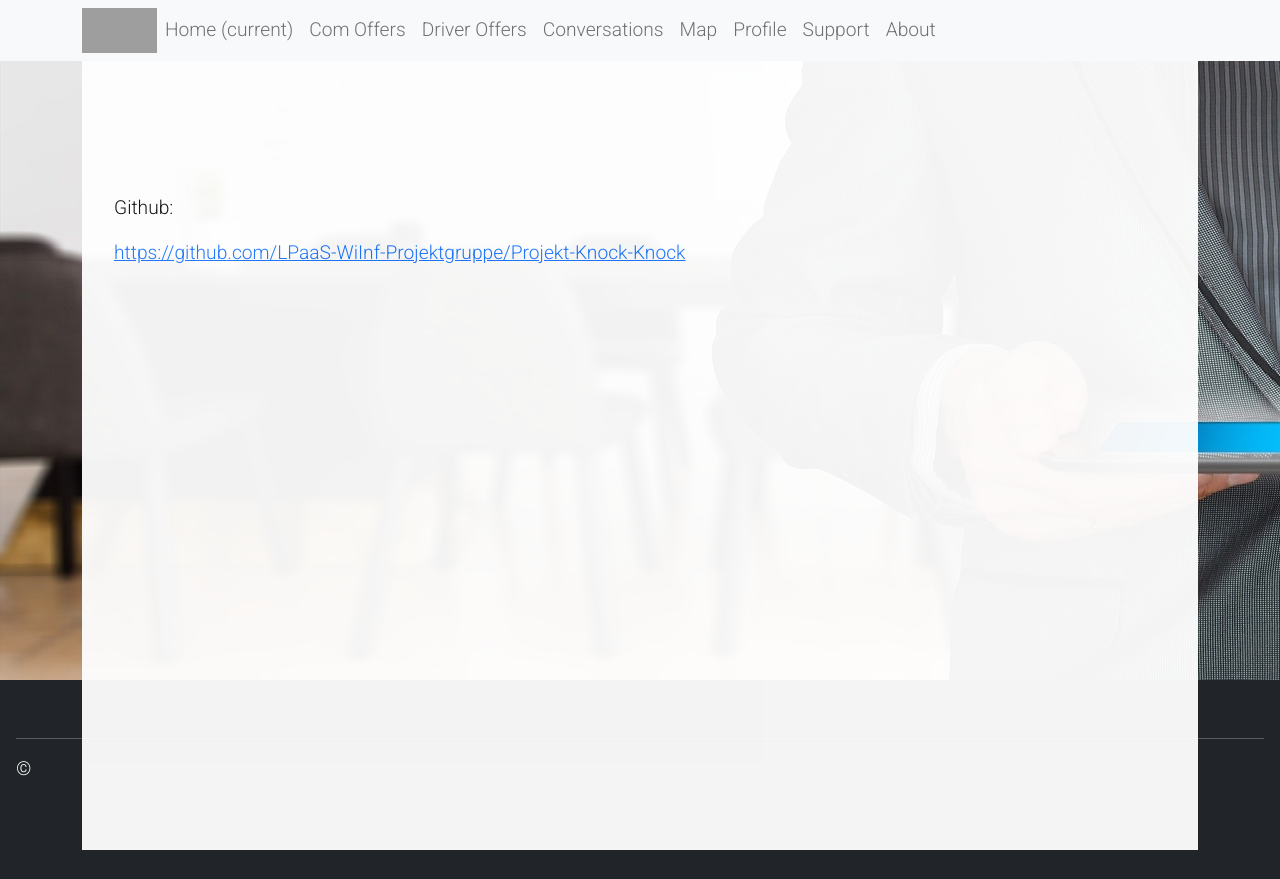
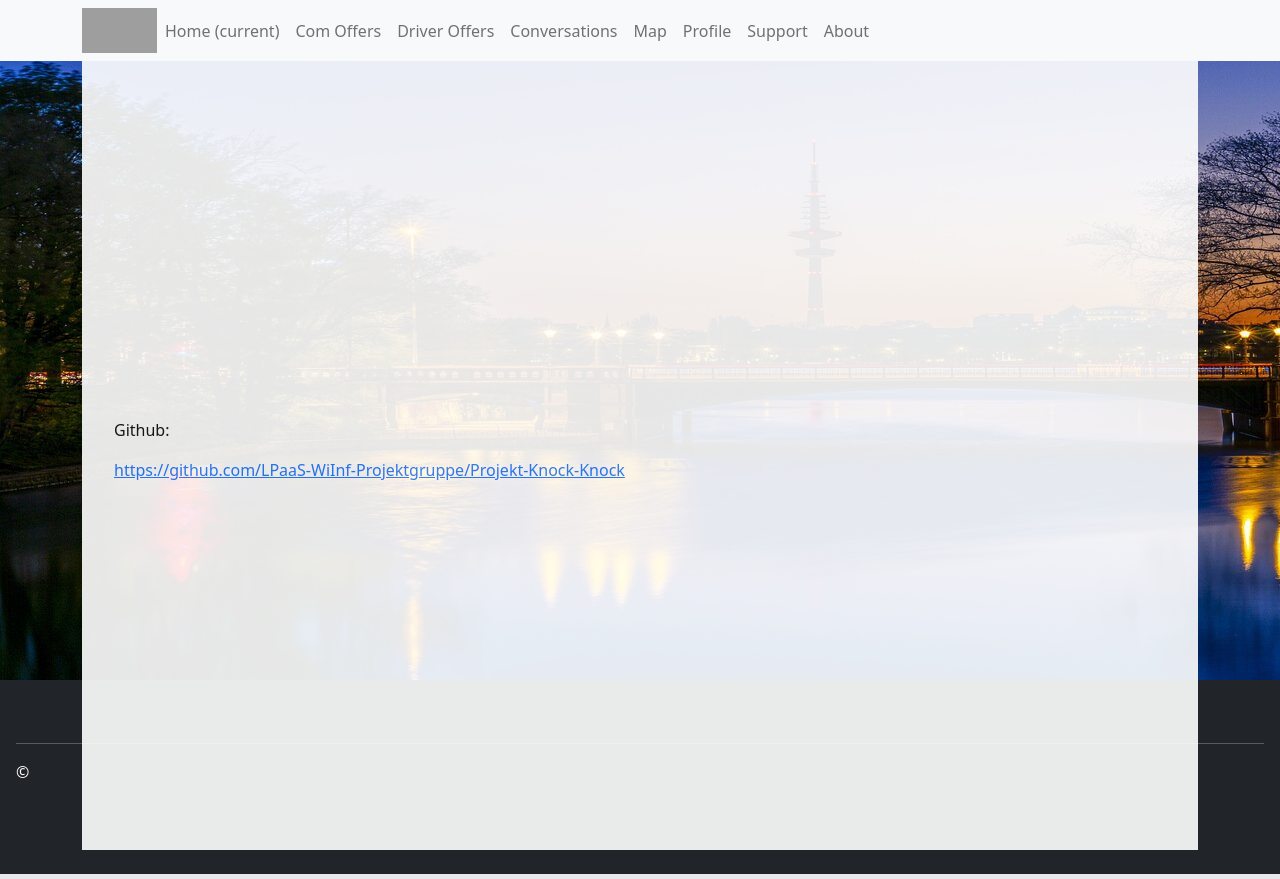
Before and after one commit to LPaaS-WiInf-Projektgruppe/Projekt-Knock-Knock, a Flask app: template project_knock_knock/templates/about.html in a window 1280 px wide. Run offline with Flask 2, Linux system fonts and the light colour scheme; the template is opened without the code that fills it, so the values that code supplies are empty; some libraries are stand-ins or nearby versions; grey boxes are pictures that could not be loaded.

Commit message:
aboutpage background

```diff
--- a/project_knock_knock/static/about__style.css
+++ b/project_knock_knock/static/about__style.css
@@ -5,7 +5,7 @@ body
     font-size: 1.2rem;
     font-family: roboto;
     font-weight: 300;
-    background-image: url('img/support.jpg');
+    background-image: url('img/about.jpg');
     background-repeat: no-repeat;
 }
 
@@ -31,8 +31,9 @@ h2
     background: #FFFFFF;
     color: black;
     overflow: hidden;
-    height:68vh;
-    opacity: 0.95;
+    opacity: 0.90;
+
+
 
 }
 
--- a/project_knock_knock/templates/about.html
+++ b/project_knock_knock/templates/about.html
@@ -5,8 +5,15 @@
 {% block extra_css %}
 
 <link href="{{url_for('static', filename='about__style.css')}}" rel="stylesheet" type="text/css">
+<link href="https://cdn.jsdelivr.net/npm/bootstrap@5.1.3/dist/css/bootstrap.min.css" rel="stylesheet" integrity="sha384-1BmE4kWBq78iYhFldvKuhfTAU6auU8tT94WrHftjDbrCEXSU1oBoqyl2QvZ6jIW3" crossorigin="anonymous">
+<link rel="stylesheet" type="text/css" href="https://cdn.datatables.net/1.11.4/css/dataTables.bootstrap5.min.css"/>
 
 {% endblock %}
+
+{% block header %}
+
+ {% endblock %}
+
 
 {% block content %}
 
```
